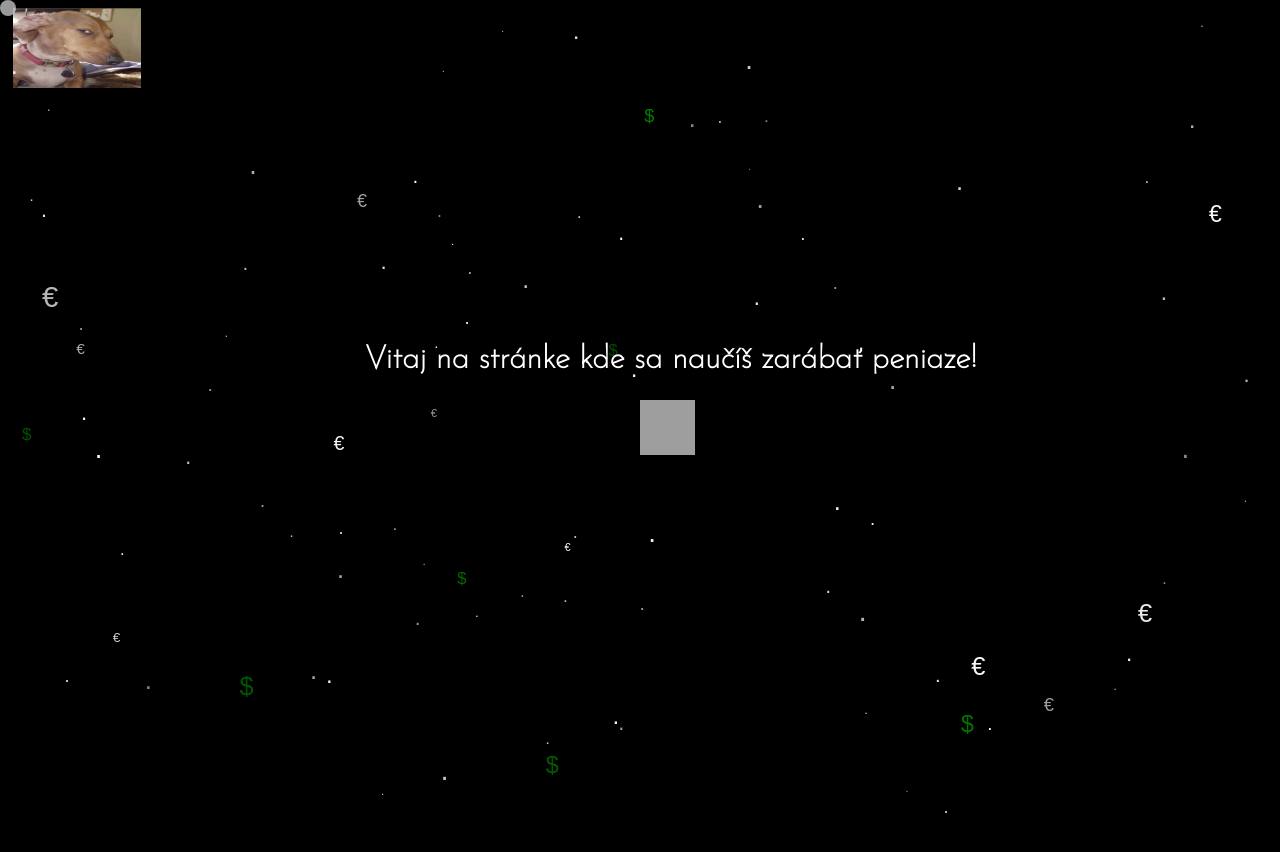
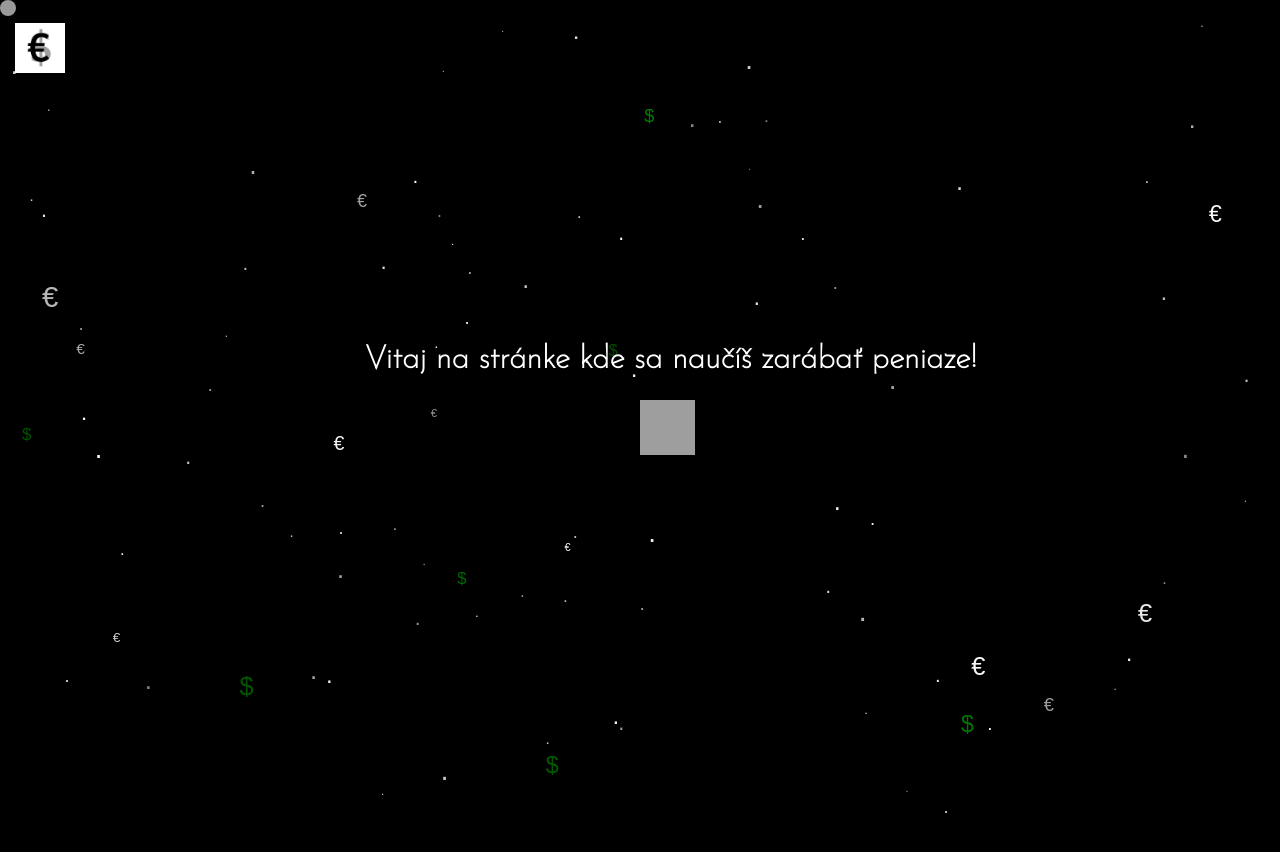
Before and after one commit to Flickino/trading-site, a plain HTML site: page index.html in a window 1280 px wide. Shown: the top 852 px of the page. Drawn offline with Linux system fonts and the light colour scheme; grey boxes are pictures that could not be loaded.

Commit message:
Logo refresh
I added logos to the black and white site and edited the positioning of the logo.

```diff
--- a/CSS/style.css
+++ b/CSS/style.css
@@ -75,9 +75,9 @@ img {
 img.Logo{
   position: absolute;
   top: 6%;
-  left: 6%;
-  max-height: 10%;
-  max-width: 10%;
+  left: 40px;
+  max-height: 50px;
+  max-width: 50px;
   height: 80%;
   width: 80%;
 }
--- a/index.html
+++ b/index.html
@@ -11,7 +11,7 @@
 </head>
 <body>
     <div class="background-top-intro">
-        <img class="Logo" src="assets\img\logo.jpg" alt="Logo stranky" />
+        <img class="Logo" src="./assets/Logo combined white.png" alt="Logo stranky" />
         <div class="cursor"></div>
         <div id="star-container"></div>
         <div class="content">
```
Also changed, not shown: assets/Logo combined black.png (added), assets/Logo combined white.png (added).
